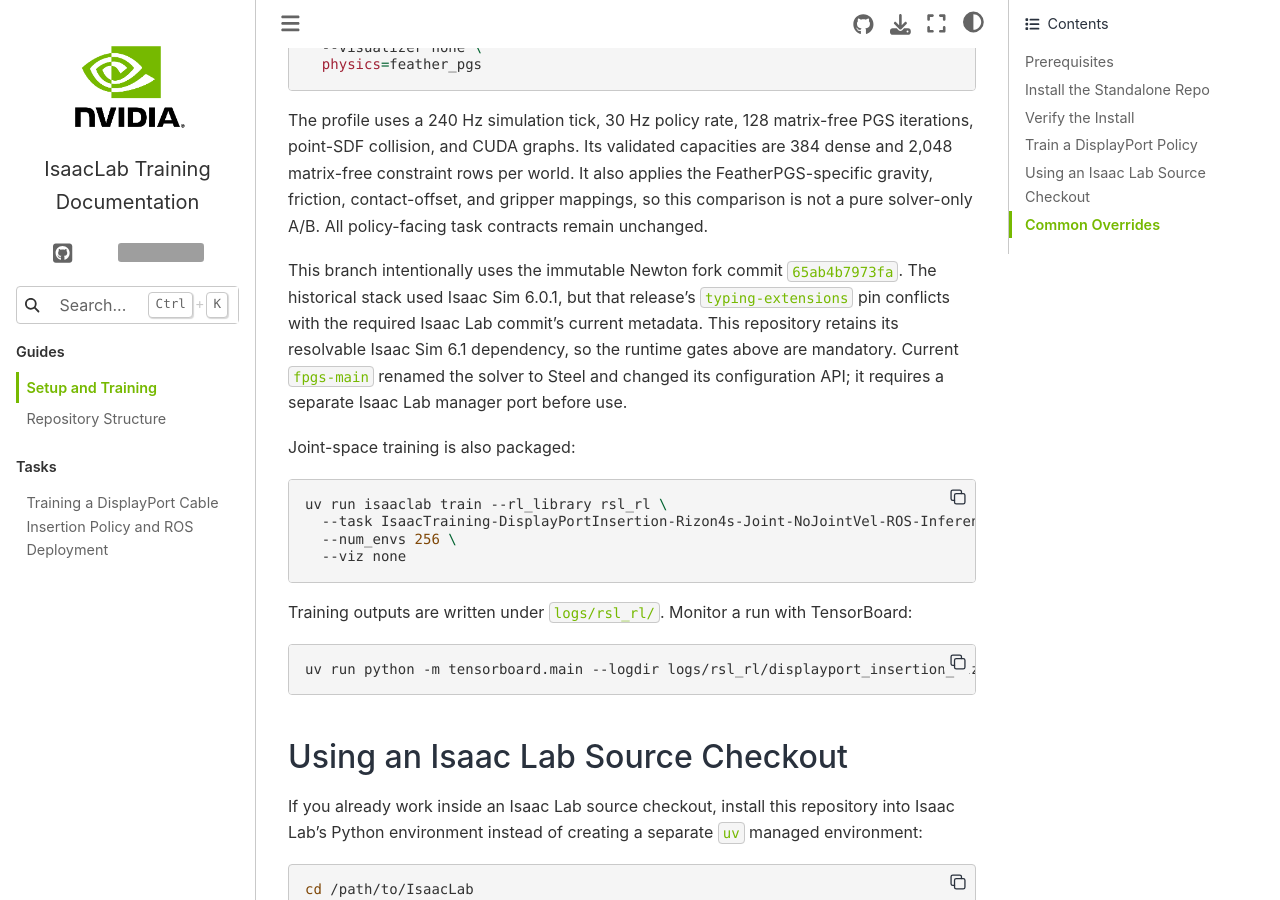
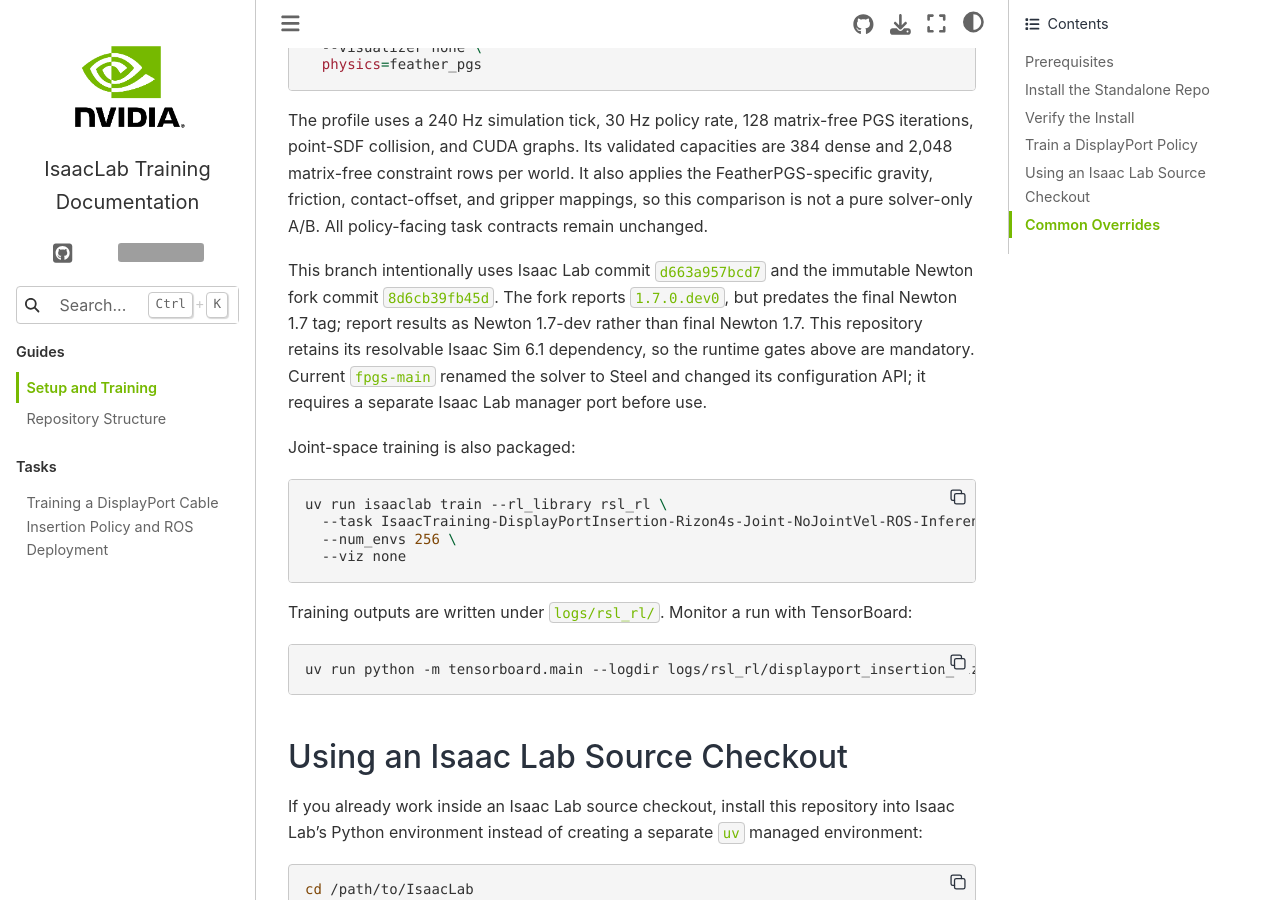
Before and after one commit to ashwinvkNV/IsaacLabTraining, a Sphinx documentation site: the page built from docs/setup_training.md, in a window 1280 px wide and 900 px high, scrolled down 4078 px. Built offline with Sphinx 7.4.7 and the Sphinx Book theme 1.1.4, drawn with Linux system fonts in a browser that asks for light colours; grey boxes are pictures that could not be loaded.

Commit message:
Update FeatherPGS to Newton 1.7 dev
Pin the experimental DisplayPort FeatherPGS stack to the last\n1.7.0 development commit and its matching Isaac Lab manager port.\nDocument that this stack predates the final Newton 1.7 release.

```diff
--- a/docs/setup_training.md
+++ b/docs/setup_training.md
@@ -199,10 +199,10 @@
 so this comparison is not a pure solver-only A/B. All policy-facing task
 contracts remain unchanged.
 
-This branch intentionally uses the immutable Newton fork commit
-`65ab4b7973fa`. The historical stack used Isaac Sim 6.0.1, but that release's
-`typing-extensions` pin conflicts with the required Isaac Lab commit's current
-metadata. This repository retains its resolvable Isaac Sim 6.1 dependency, so
+This branch intentionally uses Isaac Lab commit `d663a957bcd7` and the immutable
+Newton fork commit `8d6cb39fb45d`. The fork reports `1.7.0.dev0`, but predates
+the final Newton 1.7 tag; report results as Newton 1.7-dev rather than final
+Newton 1.7. This repository retains its resolvable Isaac Sim 6.1 dependency, so
 the runtime gates above are mandatory. Current `fpgs-main` renamed the solver to
 Steel and changed its configuration API; it requires a separate Isaac Lab
 manager port before use.
--- a/pyproject.toml
+++ b/pyproject.toml
@@ -34,7 +34,7 @@
 sim = ["isaacsim[all,extscache]==6.1.0.0"]
 
 [tool.uv.sources]
-isaaclab = { git = "https://github.com/shauryadNv/IsaacLab.git", rev = "a333a5fa898e9d8be8b615bda08ee44fa3956637", subdirectory = "tools/wheel_builder" }
+isaaclab = { git = "https://github.com/shauryadNv/IsaacLab.git", rev = "d663a957bcd7e91c4d6e6071f9b082bb723f7dae", subdirectory = "tools/wheel_builder" }
 torch = [
   { index = "pytorch-cu128", marker = "sys_platform == 'linux' and platform_machine == 'x86_64'" },
   { index = "pytorch-cu130", marker = "sys_platform == 'linux' and platform_machine == 'aarch64'" },
@@ -74,7 +74,7 @@
 override-dependencies = [
   "mujoco>=3.12.0,<3.13.dev0",
   "mujoco-warp>=3.12.0,<3.13.dev0",
-  "newton[sim] @ git+https://github.com/dylanturpin/newton-collab.git@65ab4b7973fafa81f6e17615600d2aae708b94e6",
+  "newton[sim] @ git+https://github.com/dylanturpin/newton-collab.git@8d6cb39fb45d54d19758d5dfb67e92682144a92e",
   "newton-usd-schemas>=0.5.0",
   "torch==2.11.0",
   "torchvision==0.26.0",
```
Also changed, not shown: README.md (+8 -9 lines), docs/tasks/displayport_insertion.rst (+8 -8 lines), 1 other file.
